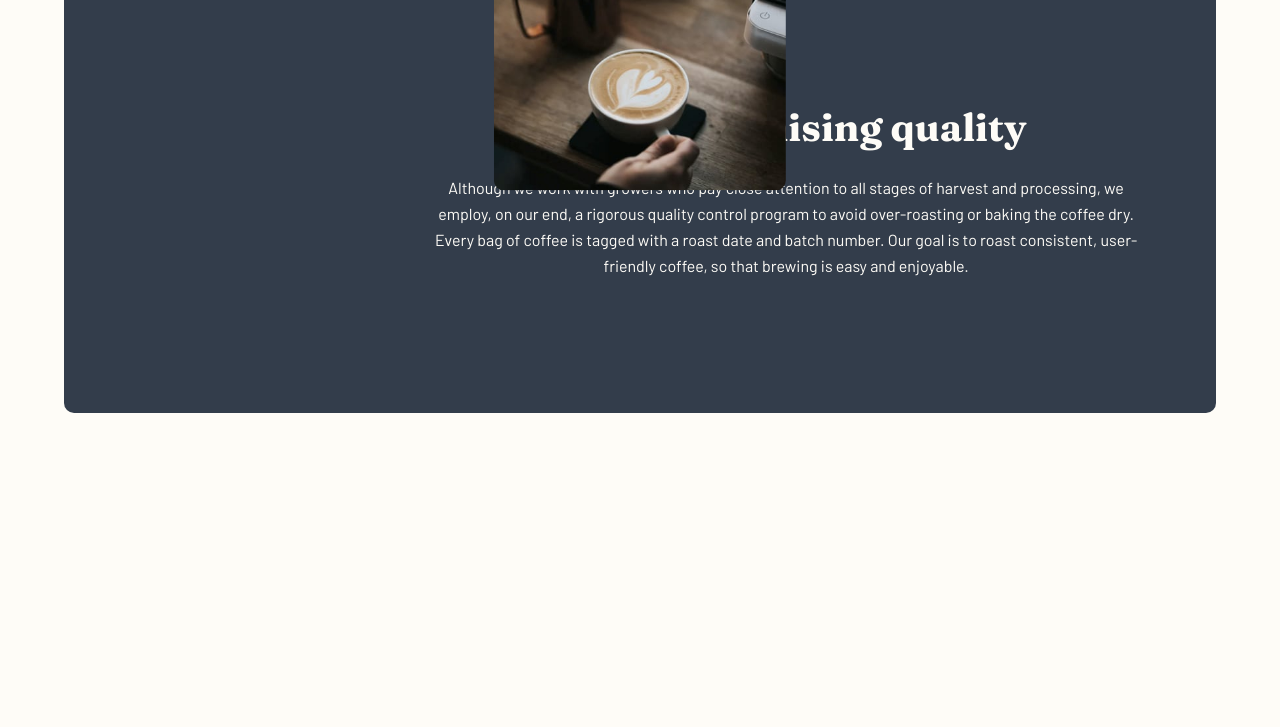
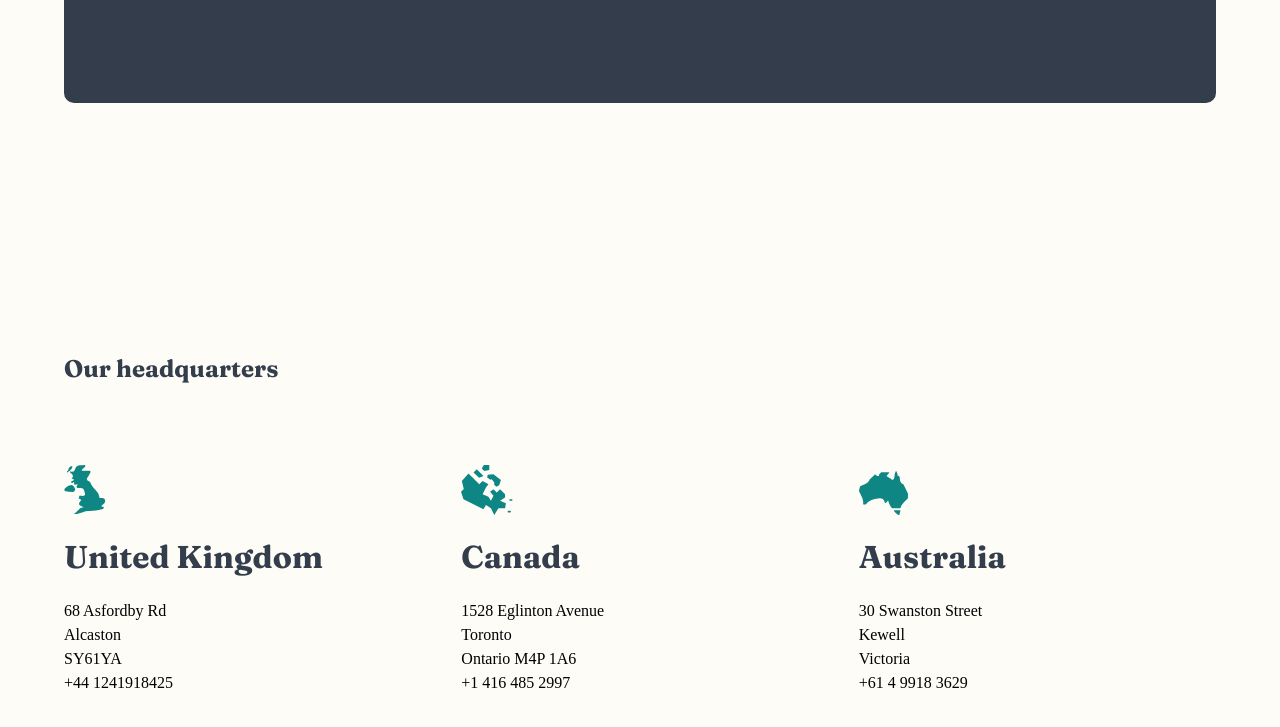
Before and after one commit to Mathieuprt/coffee-subsite, a website: page about.html in a window 1280 px wide. Shown: the part 1718-2445 px from the top of the page. Before the commit the page ends 2131 px from the top, so only its background shows below. Drawn offline with Linux system fonts and the light colour scheme.

Commit message:
Suite travail page About

```diff
--- a/about.html
+++ b/about.html
@@ -148,6 +148,51 @@
             </p>
           </div>
         </section>
+
+        <section class="section-headquarters">
+          <h2 class="heading heading-h4">Our headquarters</h2>
+          <div class="section-headquarters__content">
+            <article class="section-headquarters__article">
+              <picture class="country__picture">
+                <img src="images/about/desktop/illustration-uk.svg" alt="UK picto">
+              </picture>
+              <h4 class="heading heading-h3">United Kingdom</h4>
+              <ul class="headquarters__list">
+                <li class="headquarters__list-item">68 Asfordby Rd</li>
+                <li class="headquarters__list-item">Alcaston</li>
+                <li class="headquarters__list-item">SY61YA</li>
+                <li class="headquarters__list-item">+44 1241918425</li>
+              </ul>
+            </article>
+
+            <article class="section-headquarters__article">
+              <picture class="country__picture">
+                <img src="images/about/desktop/illustration-canada.svg" alt="UK picto">
+              </picture>
+              <h4 class="heading heading-h3">Canada</h4>
+              <ul class="headquarters__list">
+                <li class="headquarters__list-item">1528 Eglinton Avenue</li>
+                <li class="headquarters__list-item">Toronto</li>
+                <li class="headquarters__list-item">Ontario M4P 1A6</li>
+                <li class="headquarters__list-item">+1 416 485 2997</li>
+              </ul>
+            </article>
+
+            <article class="section-headquarters__article">
+              <picture class="country__picture">
+                <img src="images/about/desktop/illustration-australia.svg" alt="UK picto">
+              </picture>
+              <h4 class="heading heading-h3">Australia</h4>
+              <ul class="headquarters__list">
+                <li class="headquarters__list-item">30 Swanston Street</li>
+                <li class="headquarters__list-item">Kewell</li>
+                <li class="headquarters__list-item">Victoria</li>
+                <li class="headquarters__list-item">+61 4 9918 3629</li>
+              </ul>
+            </article>
+
+          </div>
+        </section>
       </div>
     </main>
 
--- /dev/null
+++ b/assets/components/_headquarters.scss
@@ -0,0 +1,57 @@
+.section-headquarters {
+  margin-top: 62rem;
+
+  @include mediaquery($small) {
+    margin-top: 36.9rem;
+  }
+
+  @include mediaquery($medium) {
+    margin-top: 25rem;
+  }
+
+  h2 {
+    text-align: center;
+    color: var(--gray);
+
+    @include mediaquery($small) {
+      text-align: start;
+    }
+  }
+
+  &__content {
+    display: grid;
+    grid-template-columns: 1fr;
+    gap: 5.6rem;
+    margin: 8rem 0;
+
+    @include mediaquery($small) {
+      grid-template-columns: repeat(3, 1fr);
+      gap: 4rem;
+      align-items: baseline;
+    }
+  }
+
+  &__article {
+    display: flex;
+    flex-direction: column;
+    align-items: center;
+    justify-content: center;
+
+    @include mediaquery($small) {
+      align-items: flex-start;
+      justify-content: baseline;
+    }
+
+    h4.heading {
+      margin: 2.4rem 0;
+    }
+
+    p {
+      text-align: center;
+
+      @include mediaquery($small) {
+        text-align: start;
+      }
+    }
+  }
+}
--- a/assets/components/_text-media--bg.scss
+++ b/assets/components/_text-media--bg.scss
@@ -17,6 +17,8 @@
     display: flex;
     align-items: center;
     justify-content: space-around;
+    padding: 22.4rem 7.4rem 20rem 6.7rem;
+    margin-top: 16.8rem;
   }
 
   .text__img-bg--picture {
@@ -32,13 +34,20 @@
       max-width: 57.3rem;
     }
 
-    @include mediaquery($large) {
-      max-width: 44.5rem;
-      position: relative;
+    @include mediaquery($medium){
+      max-width: 37.3rem;
+    }
+
+    @include mediaquery($large){
+      left: 90%;
+      transform: translate(-90%, -20%);
     }
 
     .source__img {
       border-radius: 10px;
+      width: 100%;
+      object-fit: cover;
+
     }
   }
 
@@ -50,5 +59,18 @@
 
       margin-top: 2.4rem;
     }
+
+    @include mediaquery($large){
+      position: absolute;
+      left: 5%;
+      top: 10%;
+      max-width: 54rem;
+
+      text-align: start;
+    }
+
+    @include mediaquery($xlarge){
+      max-width: 70rem;
+    }
   }
 }
--- a/assets/style.scss
+++ b/assets/style.scss
@@ -25,3 +25,4 @@
 @import "components/steps-section";
 @import "components/_text-media";
 @import "components/_text-media--bg";
+@import "components/_headquarters";
```
Also changed, not shown: css/styles.css, 1 other file.
